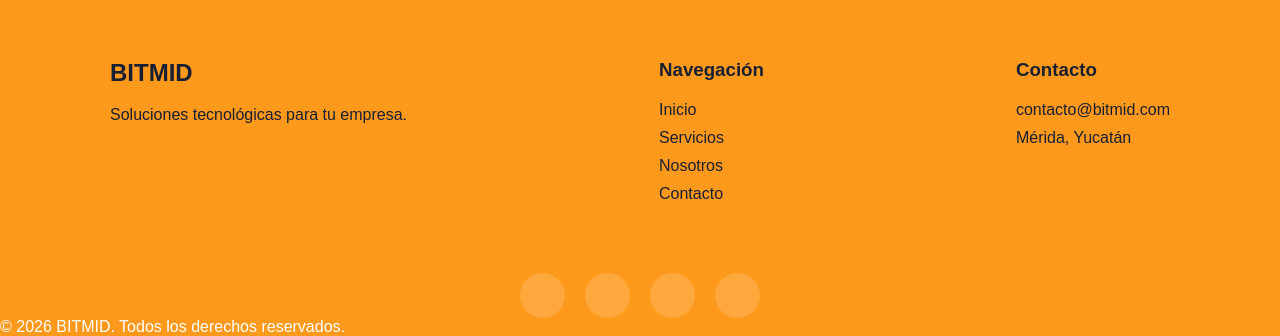
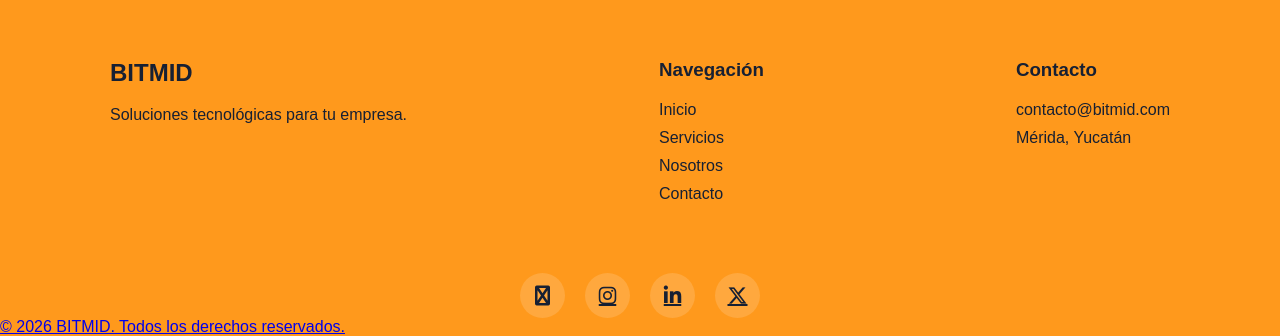
Before and after one commit to adriana1125/BITMID, a Laravel app: page / in a window 1280 px wide. Shown: the part 4311-4647 px from the top of the page. Run offline with Laravel 12, Linux system fonts and the light colour scheme; some libraries are stand-ins or nearby versions.

Commit message:
iconos de redes sociales

```diff
--- a/BitMID/resources/views/components/footer.blade.php
+++ b/BitMID/resources/views/components/footer.blade.php
@@ -35,22 +35,22 @@
 
         </div>
 
-            <div class="redes-sociales">
+            <div class="redes-sociales" style="text-decoration:none;">
             <a href="#" target="_blank">
-            <i class="fab fa-facebook-f"></i>
+            <i class="fa-solid fa-facebook"></i>
+
+
+            <a href="#" target="_blank">
+            <i class="fa-brands fa-instagram"></i>
+
+
+            <a href="#" target="_blank">
+            <i class="fa-brands fa-linkedin-in"></i>
             </a>
 
             <a href="#" target="_blank">
-            <i class="fab fa-instagram"></i>
-            </a>
+            <i class="fa-brands fa-x-twitter"></i>
 
-            <a href="#" target="_blank">
-            <i class="fab fa-linkedin-in"></i>
-            </a>
-
-            <a href="#" target="_blank">
-            <i class="fab fa-x-twitter"></i>
-            </a>
         </div>
 
     </div>
--- a/BitMID/resources/views/components/header.blade.php
+++ b/BitMID/resources/views/components/header.blade.php
@@ -10,6 +10,8 @@
 
     <title>Empresa TI</title>
 
+     <link rel="stylesheet"
+      href="https://cdnjs.cloudflare.com/ajax/libs/font-awesome/6.5.2/css/all.min.css">
 
 {{-- Estilos particulares de cada vista --}}
 @if($pageCss)
```
